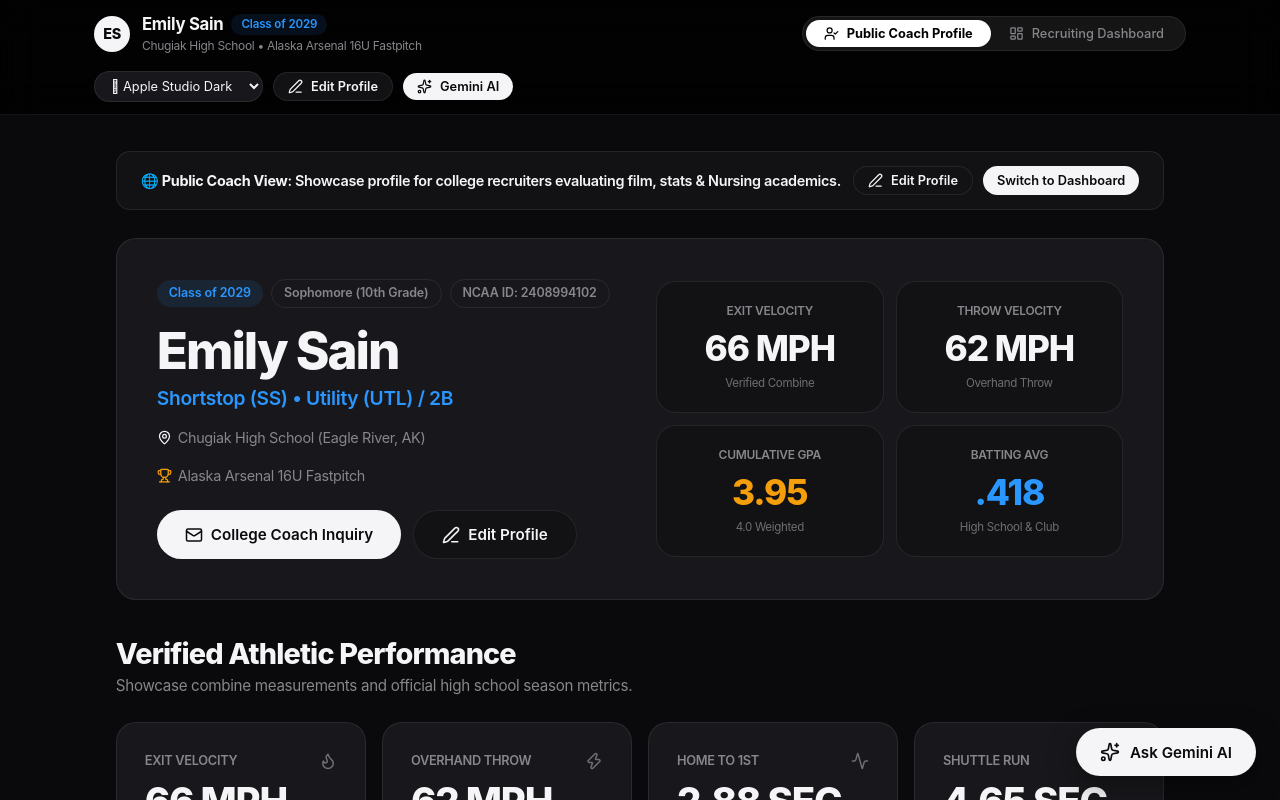
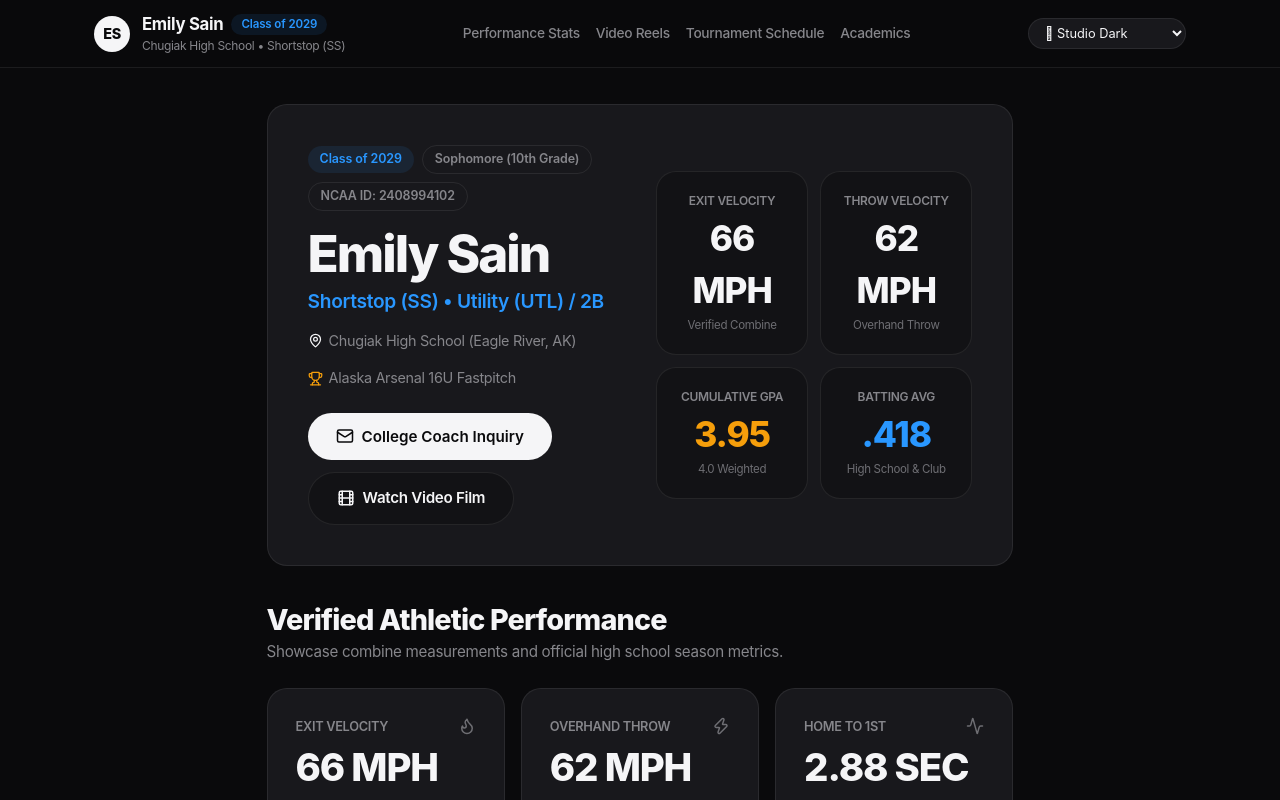
Before and after one commit to flyingwookiee/softball-recruiting, a React (Vite) app: page / in a window 1280 px wide. Shown: the top 800 px of the page. Built offline with nearby package versions, Linux system fonts and the light colour scheme.

Commit message:
Enforce complete architectural separation: standalone public resume portfolio + passcode locked internal dashboard

```diff
--- a/src/App.jsx
+++ b/src/App.jsx
@@ -15,20 +15,28 @@ import { SophomoreRoadmap } from './components/Dashboard/SophomoreRoadmap';
 import { ProfileEditor } from './components/Dashboard/ProfileEditor';
 import { ScholarshipTracker } from './components/Dashboard/ScholarshipTracker';
 import { NotesJournal } from './components/Dashboard/NotesJournal';
+import { DashboardLockModal } from './components/Dashboard/DashboardLockModal';
 
 import { GeminiChatModal } from './components/AIAssistant/GeminiChatModal';
 
 import { storageService } from './services/storageService';
 import { sophomoreRecruitingTimeline } from './data/recruitingRules';
 
-import { Target, Search, Mail, CheckSquare, Edit3, Sparkles, DollarSign, BookOpen } from 'lucide-react';
+import { Target, Search, Mail, CheckSquare, Edit3, Sparkles, DollarSign, BookOpen, Lock, ShieldCheck } from 'lucide-react';
 
 export function App() {
   // Theme State ('dark' | 'light' | 'spacex')
   const [theme, setTheme] = useState(() => localStorage.getItem('softball_theme_v2') || 'dark');
 
-  // Navigation & View States
-  const [activeView, setActiveView] = useState('public'); // 'public' | 'dashboard'
+  // Security Lock State for Internal Dashboard
+  const [isUnlocked, setIsUnlocked] = useState(() => {
+    // Check URL parameters for ?dashboard=true or local session
+    const urlParams = new URLSearchParams(window.location.search);
+    return urlParams.get('dashboard') === 'true' || localStorage.getItem('softball_unlocked_session') === 'true';
+  });
+
+  // Navigation View State: Default 'public' portfolio resume
+  const [activeView, setActiveView] = useState(isUnlocked ? 'dashboard' : 'public');
   const [dashboardTab, setDashboardTab] = useState('crm'); // 'crm' | 'finder' | 'scholarships' | 'journal' | 'email' | 'roadmap' | 'editor'
 
   // Application Data States
@@ -43,6 +51,7 @@ export function App() {
   const [selectedCollegeForEmail, setSelectedCollegeForEmail] = useState(null);
   const [isCoachContactOpen, setIsCoachContactOpen] = useState(false);
   const [isAiChatOpen, setIsAiChatOpen] = useState(false);
+  const [isLockModalOpen, setIsLockModalOpen] = useState(false);
 
   // Apply Theme to document root
   useEffect(() => {
@@ -50,10 +59,19 @@ export function App() {
     localStorage.setItem('softball_theme_v2', theme);
   }, [theme]);
 
-  // Direct trigger to jump straight to Profile Editor
-  const handleOpenProfileEditor = () => {
+  // Handle Unlock Action
+  const handleUnlockDashboard = () => {
+    setIsUnlocked(true);
+    localStorage.setItem('softball_unlocked_session', 'true');
+    setIsLockModalOpen(false);
     setActiveView('dashboard');
-    setDashboardTab('editor');
+  };
+
+  // Handle Lock / Exit Action
+  const handleLockDashboard = () => {
+    setIsUnlocked(false);
+    localStorage.removeItem('softball_unlocked_session');
+    setActiveView('public');
   };
 
   // Persistence Handlers
@@ -145,65 +163,55 @@ export function App() {
   return (
     <div style={{ minHeight: '100vh', display: 'flex', flexDirection: 'column' }}>
 
-      {/* Top Sticky Navigation Bar */}
+      {/* Top Navigation Bar */}
       <Navbar
         activeView={activeView}
-        setActiveView={setActiveView}
-        onOpenApiKeyModal={() => setIsAiChatOpen(true)}
-        onOpenAiChat={() => setIsAiChatOpen(true)}
-        onOpenProfileEditor={handleOpenProfileEditor}
-        hasApiKey={!!apiKey}
         athlete={athlete}
         currentTheme={theme}
         onThemeChange={setTheme}
+        onOpenLockModal={() => setIsLockModalOpen(true)}
+        onLockDashboard={handleLockDashboard}
+        isUnlocked={isUnlocked}
       />
 
       {/* Main Content Area */}
       <main className="container" style={{ flex: 1, padding: '36px 24px' }}>
 
-        {/* ==================== VIEW 1: PUBLIC ATHLETE PROFILE ==================== */}
+        {/* ==================== VIEW 1: STANDALONE PUBLIC ATHLETE PORTFOLIO RESUME ==================== */}
         {activeView === 'public' && (
           <div className="animate-fade-in">
-
-            {/* Public Coach Banner */}
-            <div style={{ background: 'var(--bg-surface)', border: '1px solid var(--border-color)', padding: '14px 24px', borderRadius: 'var(--radius-md)', marginBottom: '28px', display: 'flex', alignItems: 'center', justifyContent: 'space-between', flexWrap: 'wrap', gap: '12px' }}>
-              <div style={{ fontSize: '0.9rem', color: 'var(--text-main)', fontWeight: 600 }}>
-                🌐 <strong>Public Coach View</strong>: Showcase profile for college recruiters evaluating film, stats & Nursing academics.
-              </div>
-              <div style={{ display: 'flex', gap: '10px' }}>
-                <button onClick={handleOpenProfileEditor} className="btn btn-secondary btn-sm">
-                  <Edit3 size={15} /> Edit Profile
-                </button>
-                <button onClick={() => setActiveView('dashboard')} className="btn btn-primary btn-sm">
-                  Switch to Dashboard
-                </button>
-              </div>
-            </div>
 
             {/* Profile Hero Section */}
             <ProfileHero
               athlete={athlete}
               onOpenContactModal={() => setIsCoachContactOpen(true)}
-              onOpenProfileEditor={handleOpenProfileEditor}
             />
 
             {/* Athletic Metrics & Stats */}
+            <div id="stats">
               <AthleticStats athlete={athlete} />
+            </div>
 
             {/* Video Highlights & Showcase Film */}
+            <div id="videos">
               <VideoSection videos={athlete.videos} />
+            </div>
 
             {/* Tournament & Game Schedule */}
+            <div id="schedule">
               <ScheduleSection schedule={athlete.schedule} />
+            </div>
 
             {/* Academic Credentials */}
+            <div id="academics">
               <AcademicsSection athlete={athlete} />
+            </div>
 
           </div>
         )}
 
-        {/* ==================== VIEW 2: RECRUITING DASHBOARD ==================== */}
-        {activeView === 'dashboard' && (
+        {/* ==================== VIEW 2: PRIVATE ATHLETE RECRUITING DASHBOARD ==================== */}
+        {activeView === 'dashboard' && isUnlocked && (
           <div className="animate-fade-in">
 
             {/* Summary Metrics & Action Bar */}
@@ -326,19 +334,43 @@ export function App() {
 
       </main>
 
-      {/* Footer */}
+      {/* Standalone Public Footer */}
       <footer style={{ borderTop: '1px solid var(--border-color)', padding: '28px 0', background: 'var(--bg-surface)', textAlign: 'center', color: 'var(--text-muted)', fontSize: '0.85rem' }}>
-        <div className="container">
+        <div className="container" style={{ display: 'flex', alignItems: 'center', justifyContent: 'space-between', flexWrap: 'wrap', gap: '16px' }}>
+          <div>
             <p>
-            🥎 <strong>{athlete.name} Softball Recruiting Platform</strong> &bull; Class of {athlete.gradYear} ({athlete.highSchool})
+              🥎 <strong>{athlete.name} Softball Recruiting Portfolio</strong> &bull; Class of {athlete.gradYear} ({athlete.highSchool})
             </p>
-          <p style={{ color: 'var(--text-dim)', fontSize: '0.78rem', marginTop: '4px' }}>
-            Academic Focus: Nursing (BSN) &bull; Journal & Strategy Notes Hub Included
+            <p style={{ color: 'var(--text-dim)', fontSize: '0.78rem', marginTop: '2px' }}>
+              Academic Focus: Nursing (BSN) &bull; Eagle River, Alaska
             </p>
+          </div>
+
+          {/* Discreet Athlete Passcode Unlock Icon in Footer */}
+          <div>
+            {isUnlocked ? (
+              <button
+                onClick={() => setActiveView(activeView === 'public' ? 'dashboard' : 'public')}
+                className="btn btn-secondary btn-sm"
+                style={{ fontSize: '0.78rem' }}
+              >
+                {activeView === 'public' ? '🔓 Open Athlete Dashboard' : '🌐 View Public Resume'}
+              </button>
+            ) : (
+              <button
+                onClick={() => setIsLockModalOpen(true)}
+                style={{ background: 'none', border: 'none', color: 'var(--text-dim)', fontSize: '0.78rem', cursor: 'pointer', display: 'flex', alignItems: 'center', gap: '4px' }}
+                title="Athlete Dashboard Login"
+              >
+                <Lock size={13} /> Athlete Access
+              </button>
+            )}
+          </div>
         </div>
       </footer>
 
-      {/* Floating AI Assistant Trigger Button (Bottom Right) */}
+      {/* Floating AI Assistant Trigger Button (Visible ONLY when Unlocked in Dashboard) */}
+      {isUnlocked && activeView === 'dashboard' && (
         <button
           onClick={() => setIsAiChatOpen(true)}
           className="btn btn-primary btn-lg"
@@ -358,12 +390,19 @@ export function App() {
           <Sparkles size={20} />
           Ask Gemini AI
         </button>
+      )}
 
       {/* Modals */}
       <CoachContactModal
         isOpen={isCoachContactOpen}
         onClose={() => setIsCoachContactOpen(false)}
         athlete={athlete}
+      />
+
+      <DashboardLockModal
+        isOpen={isLockModalOpen}
+        onClose={() => setIsLockModalOpen(false)}
+        onUnlock={handleUnlockDashboard}
       />
 
       <GeminiChatModal
--- /dev/null
+++ b/src/components/Dashboard/DashboardLockModal.jsx
@@ -0,0 +1,96 @@
+import React, { useState } from 'react';
+import { Lock, Key, X, ArrowRight, ShieldCheck } from 'lucide-react';
+
+export const DashboardLockModal = ({ isOpen, onClose, onUnlock }) => {
+  const [pin, setPin] = useState('');
+  const [error, setError] = useState(false);
+
+  if (!isOpen) return null;
+
+  const handleSubmit = (e) => {
+    e.preventDefault();
+    // Default PIN: 1414 (Emily's jersey number #14)
+    if (pin.trim() === '1414' || pin.trim() === 'admin') {
+      setError(false);
+      onUnlock();
+      setPin('');
+    } else {
+      setError(true);
+    }
+  };
+
+  return (
+    <div className="modal-overlay" onClick={onClose}>
+      <div
+        className="apple-card animate-fade-in"
+        style={{
+          width: '100%',
+          maxWidth: '420px',
+          padding: '32px',
+          background: 'var(--bg-surface)',
+          position: 'relative',
+          textAlign: 'center'
+        }}
+        onClick={e => e.stopPropagation()}
+      >
+        <button
+          onClick={onClose}
+          className="btn btn-secondary btn-sm"
+          style={{ position: 'absolute', top: '16px', right: '16px', padding: '6px' }}
+        >
+          <X size={16} />
+        </button>
+
+        <div style={{
+          width: '56px',
+          height: '56px',
+          borderRadius: '50%',
+          background: 'var(--primary-bg)',
+          color: 'var(--primary)',
+          display: 'flex',
+          alignItems: 'center',
+          justifyContent: 'center',
+          margin: '0 auto 16px auto'
+        }}>
+          <Lock size={28} />
+        </div>
+
+        <h3 style={{ fontSize: '1.4rem', fontWeight: 800, marginBottom: '6px' }}>
+          Athlete Dashboard Login
+        </h3>
+        <p style={{ color: 'var(--text-muted)', fontSize: '0.86rem', marginBottom: '20px' }}>
+          Enter PIN passcode to unlock Emily's private recruiting CRM & AI workspace.
+        </p>
+
+        <form onSubmit={handleSubmit}>
+          <div style={{ marginBottom: '16px' }}>
+            <input
+              type="password"
+              maxLength={6}
+              required
+              className="input"
+              style={{ textAlign: 'center', fontSize: '1.4rem', letterSpacing: '0.3em', fontWeight: 800, padding: '12px' }}
+              placeholder="••••"
+              value={pin}
+              onChange={e => { setPin(e.target.value); setError(false); }}
+            />
+          </div>
+
+          {error && (
+            <div style={{ color: '#ef4444', fontSize: '0.82rem', marginBottom: '14px', fontWeight: 600 }}>
+              Incorrect passcode. (Default PIN is 1414)
+            </div>
+          )}
+
+          <button type="submit" className="btn btn-primary btn-lg" style={{ width: '100%' }}>
+            Unlock Private Dashboard <ArrowRight size={16} />
+          </button>
+        </form>
+
+        <div style={{ marginTop: '16px', fontSize: '0.78rem', color: 'var(--text-dim)' }}>
+          Passcode hint: Emily's Jersey Number (1414)
+        </div>
+      </div>
+    </div>
+  );
+};
--- a/src/components/Navbar.jsx
+++ b/src/components/Navbar.jsx
@@ -1,13 +1,13 @@
 import React from 'react';
-import { LayoutDashboard, UserCheck, Sparkles, Edit3, Sun, Moon, Rocket } from 'lucide-react';
+import { Shield, Sparkles, Lock, LogOut } from 'lucide-react';
 
-export const Navbar = ({ activeView, setActiveView, onOpenAiChat, onOpenProfileEditor, athlete, currentTheme, onThemeChange }) => {
+export const Navbar = ({ activeView, athlete, currentTheme, onThemeChange, onOpenLockModal, onLockDashboard, isUnlocked }) => {
   return (
     <header style={{
       position: 'sticky',
       top: 0,
       zIndex: 50,
-      background: 'rgba(0, 0, 0, 0.8)',
+      background: 'rgba(10, 10, 12, 0.85)',
       backdropFilter: 'blur(20px)',
       WebkitBackdropFilter: 'blur(20px)',
       borderBottom: '1px solid var(--border-color)',
@@ -15,7 +15,7 @@ export const Navbar = ({ activeView, setActiveView, onOpenAiChat, onOpenProfileE
     }}>
       <div className="container" style={{ display: 'flex', alignItems: 'center', justifyContent: 'space-between', flexWrap: 'wrap', gap: '16px' }}>
 
-        {/* Brand & Athlete Badge */}
+        {/* Left: Emily Sain Brand Header */}
         <div style={{ display: 'flex', alignItems: 'center', gap: '12px' }}>
           <div style={{
             width: '36px',
@@ -41,82 +41,58 @@ export const Navbar = ({ activeView, setActiveView, onOpenAiChat, onOpenProfileE
               </span>
             </div>
             <p style={{ fontSize: '0.75rem', color: 'var(--text-muted)' }}>
-              {athlete.highSchool} • {athlete.travelTeam}
+              {athlete.highSchool} • {athlete.primaryPosition}
             </p>
           </div>
         </div>
 
-        {/* Apple Style Segmented Pill View Switcher */}
-        <div style={{
-          display: 'flex',
-          background: 'rgba(255, 255, 255, 0.08)',
-          padding: '3px',
-          borderRadius: '9999px',
-          border: '1px solid var(--border-color)'
-        }}>
-          <button
-            onClick={() => setActiveView('public')}
-            className="btn btn-sm"
-            style={{
-              background: activeView === 'public' ? '#ffffff' : 'transparent',
-              color: activeView === 'public' ? '#000000' : 'var(--text-muted)',
-              borderRadius: '9999px',
-              fontWeight: activeView === 'public' ? 700 : 500,
-              padding: '6px 18px'
-            }}
-          >
-            <UserCheck size={15} />
-            Public Coach Profile
-          </button>
+        {/* Center: Public Portfolio Quick Links (or Private Dashboard Indicator) */}
+        {activeView === 'public' ? (
+          <div style={{ display: 'flex', gap: '16px', fontSize: '0.86rem', color: 'var(--text-muted)', fontWeight: 500 }} className="desktop-only">
+            <a href="#stats" style={{ color: 'inherit', textDecoration: 'none' }}>Performance Stats</a>
+            <a href="#videos" style={{ color: 'inherit', textDecoration: 'none' }}>Video Reels</a>
+            <a href="#schedule" style={{ color: 'inherit', textDecoration: 'none' }}>Tournament Schedule</a>
+            <a href="#academics" style={{ color: 'inherit', textDecoration: 'none' }}>Academics</a>
+          </div>
+        ) : (
+          <div style={{ display: 'flex', alignItems: 'center', gap: '8px' }}>
+            <span className="badge badge-primary" style={{ background: 'rgba(16, 185, 129, 0.15)', color: '#10b981', border: '1px solid #10b981' }}>
+              🔒 Private Dashboard Active
+            </span>
+          </div>
+        )}
 
-          <button
-            onClick={() => setActiveView('dashboard')}
-            className="btn btn-sm"
-            style={{
-              background: activeView === 'dashboard' ? '#ffffff' : 'transparent',
-              color: activeView === 'dashboard' ? '#000000' : 'var(--text-muted)',
-              borderRadius: '9999px',
-              fontWeight: activeView === 'dashboard' ? 700 : 500,
-              padding: '6px 18px'
-            }}
-          >
-            <LayoutDashboard size={15} />
-            Recruiting Dashboard
-          </button>
-        </div>
-
-        {/* Action Controls */}
+        {/* Right: Controls */}
         <div style={{ display: 'flex', alignItems: 'center', gap: '10px' }}>
 
-          {/* Theme Selector Dropdown */}
+          {/* Theme Selector */}
           <select
             className="select"
             style={{ padding: '6px 12px', fontSize: '0.8rem', borderRadius: '9999px', border: '1px solid var(--border-color)', background: 'var(--bg-card)', color: 'var(--text-main)', width: 'auto', cursor: 'pointer' }}
             value={currentTheme}
             onChange={e => onThemeChange(e.target.value)}
           >
-            <option value="dark"> Apple Studio Dark</option>
-            <option value="light"> Apple Studio Light</option>
+            <option value="dark"> Studio Dark</option>
+            <option value="light"> Studio Light</option>
             <option value="spacex">🚀 SpaceX Stealth</option>
           </select>
 
-          {/* Edit Profile Button */}
+          {/* Unlocked Dashboard vs Public Portfolio Control */}
+          {isUnlocked && activeView === 'dashboard' ? (
             <button
-            onClick={onOpenProfileEditor}
+              onClick={onLockDashboard}
               className="btn btn-secondary btn-sm"
             >
-            <Edit3 size={15} />
-            Edit Profile
+              <LogOut size={15} /> Exit to Public Portfolio
             </button>
-
-          {/* AI Assistant Button */}
+          ) : isUnlocked && activeView === 'public' ? (
             <button
-            onClick={onOpenAiChat}
-            className="btn btn-primary btn-sm"
+              onClick={onOpenLockModal}
+              className="btn btn-secondary btn-sm"
             >
-            <Sparkles size={15} />
-            Gemini AI
+              <Lock size={15} /> Return to Dashboard
             </button>
+          ) : null}
 
         </div>
 
--- a/src/components/PublicProfile/ProfileHero.jsx
+++ b/src/components/PublicProfile/ProfileHero.jsx
@@ -1,7 +1,7 @@
 import React from 'react';
-import { MapPin, Trophy, Mail, Edit3 } from 'lucide-react';
+import { MapPin, Trophy, Mail, Film, ArrowUpRight } from 'lucide-react';
 
-export const ProfileHero = ({ athlete, onOpenContactModal, onOpenProfileEditor }) => {
+export const ProfileHero = ({ athlete, onOpenContactModal }) => {
   return (
     <section className="apple-card" style={{ padding: '40px', marginBottom: '32px' }}>
 
@@ -41,13 +41,13 @@ export const ProfileHero = ({ athlete, onOpenContactModal, onOpenProfileEditor }
               College Coach Inquiry
             </button>
 
-            <button
-              onClick={onOpenProfileEditor}
+            <a
+              href="#videos"
               className="btn btn-secondary btn-lg"
             >
-              <Edit3 size={18} />
-              Edit Profile
-            </button>
+              <Film size={18} />
+              Watch Video Film
+            </a>
           </div>
         </div>
 
```
Lines whose indentation alone changed are shown as unchanged.
